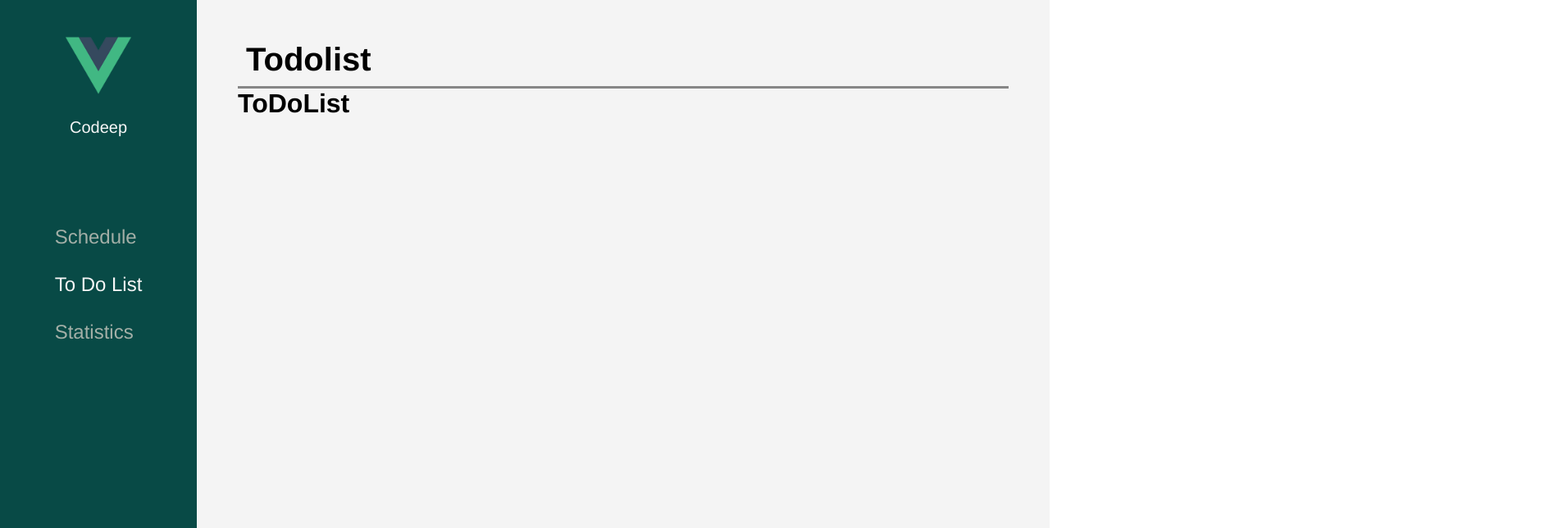
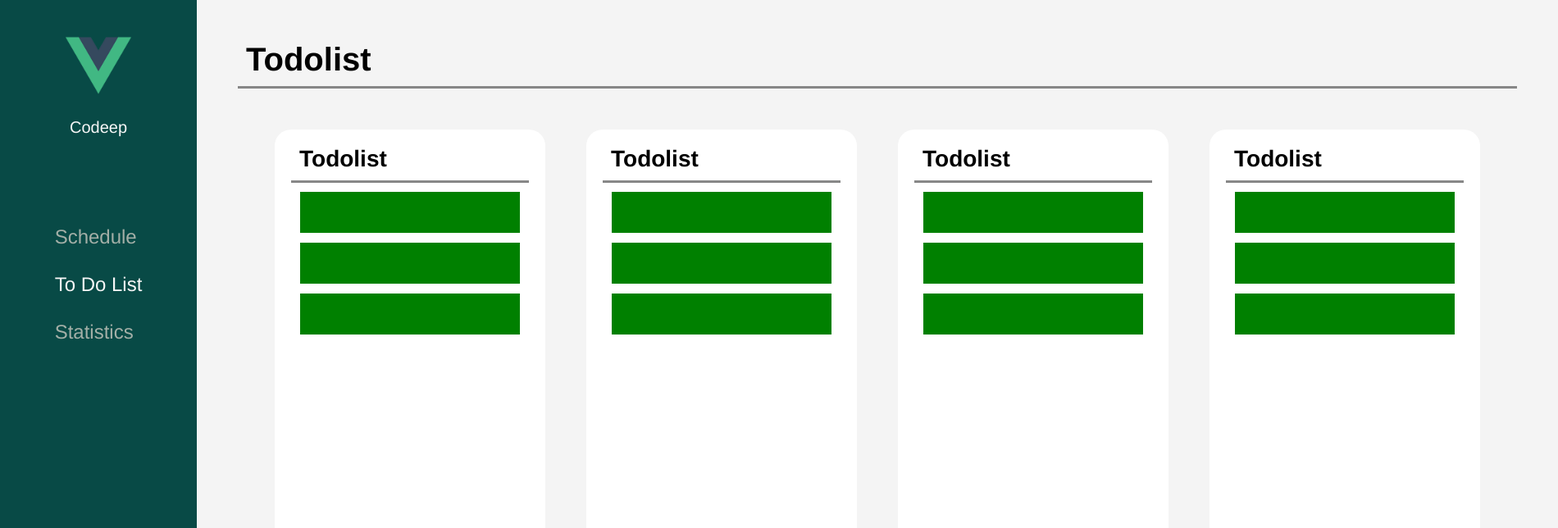
Before and after one commit to codeep2/vue3-ToDoList, a Vue app: page /todolist in a window 1280 px wide. Shown: the top 644 px of the page at 82% size, 1900 px wide, since content can reach past the window. Built offline with nearby package versions, Linux system fonts and the light colour scheme.

Commit message:
feat: 完成ToDoList页面基本样式

```diff
--- a/src/components/TheHeader.vue
+++ b/src/components/TheHeader.vue
@@ -4,10 +4,9 @@ div.header-wrap
   slot
 </template>
 
-<style lang="scss" scoped>
+<style lang="scss">
   .header-wrap {
     display: flex;
-    font-size: 20px;
     padding: 0 0 10px 10px;
     text-transform: capitalize;
     border-bottom: solid 3px #878787;
--- /dev/null
+++ b/src/components/ToDoListCard.vue
@@ -0,0 +1,68 @@
+<template lang="pug">
+div.todolist__card
+  div.todolist__card-header
+    TheHeader
+  div.todolist__card-body
+    ul.todos
+      template(v-for="todo in todos")
+        li.todo
+          label(v-show="false")
+          input
+</template>
+
+<script lang="ts">
+import { defineComponent } from 'vue'
+import TheHeader from '@/components/TheHeader.vue'
+
+export default defineComponent({
+  components: {
+    TheHeader
+  },
+  data () {
+    return {
+      todos: [
+        { content: 123 },
+        { content: 456 },
+        { content: 789 }
+      ]
+    }
+  }
+})
+</script>
+
+<style lang="scss" scoped>
+  .todolist {
+    &__card {
+      width: 330px;
+      height: 530px;
+      padding: 20px;
+      margin: 0 25px;
+      border-radius: 20px;
+      background: #ffffff;
+      &-header {
+        font-size: 14px;
+      }
+      &-body {
+        .todos {
+          .todo {
+            margin: 10px 0;
+            padding: 0 10px;
+            border-radius: 27px;
+            border: 1px solid transparent;
+            > input {
+              width: 100%;
+              padding: 0 10px;
+              font-size: 16px;
+              font-family: inherit;
+              font-weight: inherit;
+              line-height: 50px;
+              border: none;
+              outline: none;
+              background-color: green;
+            }
+          }
+        }
+      }
+    }
+  }
+</style>
--- a/src/views/Home.vue
+++ b/src/views/Home.vue
@@ -23,6 +23,7 @@ export default defineComponent({
 
 <style lang="scss" scoped>
   .sidebar {
+    flex: 0 0 240px;
     display: flex;
     align-items: center;
     justify-content: space-between;
@@ -39,5 +40,8 @@ export default defineComponent({
     height: 100%;
     padding: 50px;
     background-color: #f4f4f4;
+    .header {
+      font-size: 20px;
+    }
   }
 </style>
--- a/src/views/TheSchedule.vue
+++ b/src/views/TheSchedule.vue
@@ -49,10 +49,9 @@ export default defineComponent({
       // 先得出这个月1号是周几（firstDaysWeek）
       // 目的是为了算出日历开始日期
       const { year, month } = date
-      const firstDaysWeek = new Date(year, month, 1).getDay()
+      const firstDaysWeek = new Date(year, month, 1).getDay() || 7
       const now = new Date()
       const days: DayItem[] = []
-
       for (let i = 0; i < 42; i++) {
         const maxDay = new Date(year, month + 1, 0).getDate()
 
@@ -169,6 +168,14 @@ export default defineComponent({
             .day {
               display: flex;
               justify-content: space-between;
+              .gregorian {
+                font-size: 17px;
+              }
+              .lunar {
+                width: fit-content;
+                white-space: nowrap;
+                color: #6d4f44;
+              }
             }
           }
           &:first-child {
--- a/src/views/ToDoList.vue
+++ b/src/views/ToDoList.vue
@@ -1,3 +1,29 @@
 <template lang="pug">
-h1 ToDoList
+div.todolist
+  toDoListCard(
+    v-for="title in titles"
+  )
 </template>
+
+<script lang="ts">
+import { defineComponent } from 'vue'
+import toDoListCard from '@/components/ToDoListCard.vue'
+
+export default defineComponent({
+  components: {
+    toDoListCard
+  },
+  data () {
+    return {
+      titles: ['DO', 'DONE', 'MEMO', 'OTHER']
+    }
+  }
+})
+</script>
+
+<style lang="scss" scoped>
+  .todolist {
+    display: flex;
+    padding: 50px 20px 0;
+  }
+</style>
```
